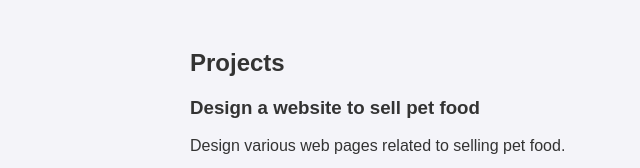
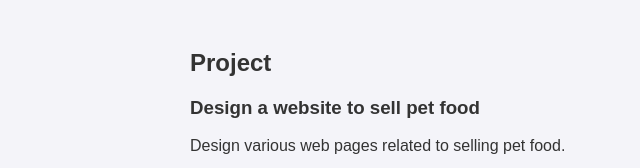
Before and after one commit to mintsunisa/mintsunisa.github.io, a plain HTML site: page index.html in a window 1280 px wide. Shown: the part 485-653 px from the top of the page, 0-640 px from the left. Drawn offline with Linux system fonts and the light colour scheme; grey boxes are pictures that could not be loaded.

Commit message:
Update index.html

```diff
--- a/index.html
+++ b/index.html
@@ -93,7 +93,7 @@
 </section>
 
 <section id="projects">
-    <h2>Projects</h2>
+    <h2>Project</h2>
     <div class="project">
         <h3>Design a website to sell pet food</h3>
         <p>Design various web pages related to selling pet food.</p>
```
